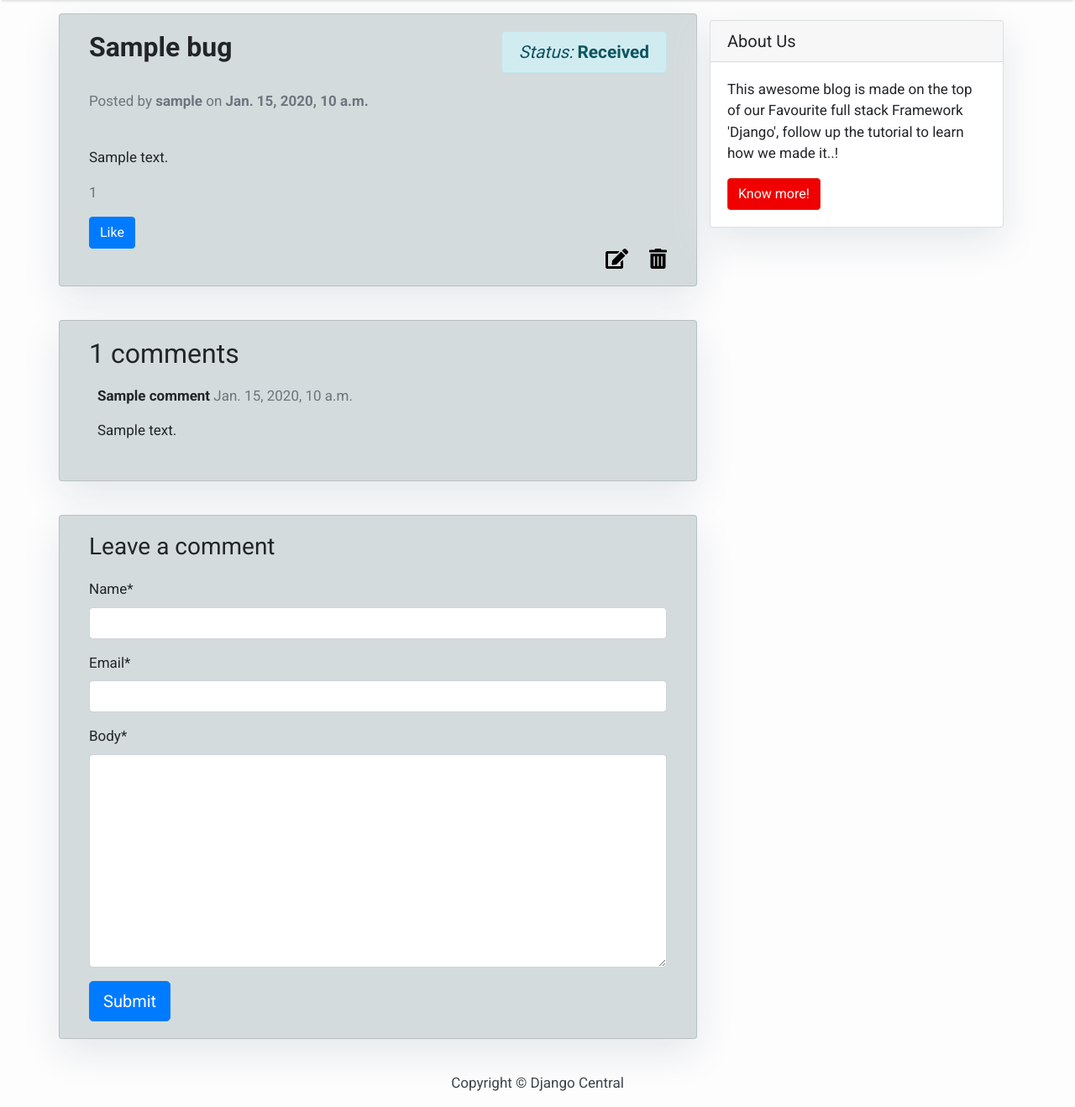
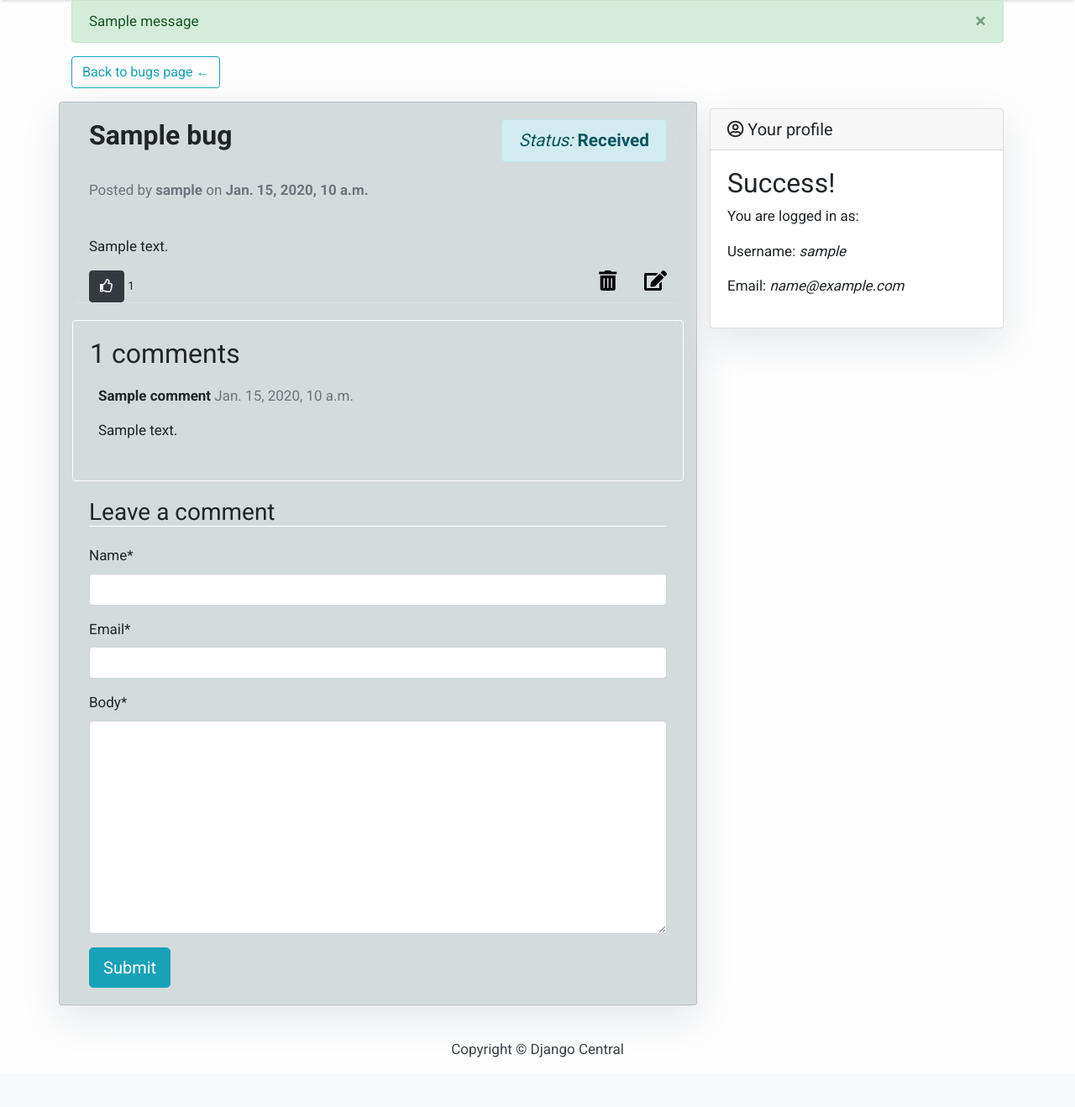
Before and after one commit to marius1989D/milestone-project-final, a Django app: page /bugs/1/ in a window 1280 px wide. Shown: the part 58-1376 px from the top of the page at 84% size. After the commit the page ends 1317 px from the top, so only its background shows below. Run offline with Django 3.2, Linux system fonts and the light colour scheme; a user stored in the database is signed in; tables that the repository leaves empty hold one stand-in row (values such as "Sample post"); one stand-in notice (Sample message) is shown; some libraries are stand-ins or nearby versions.

Commit message:
fixed bug with feedback messages showing up only in admin pannel

```diff
--- a/accounts/views.py
+++ b/accounts/views.py
@@ -18,7 +18,7 @@ def index(request):
 def logout(request):
     """A view that logs the user out and redirects back to the index page"""
     auth.logout(request)
-    messages.success(request, 'You have successfully logged out')
+    messages.success(request, 'You have successfully logged out!')
     return render(request, 'accounts/logout.html')
 
 
@@ -34,10 +34,10 @@ def login(request):
 
             if user:
                 auth.login(user=user, request=request)
-                messages.success(request, "You are loggd in!")
+                messages.success(request, 'You are loggd in!', extra_tags='alert')
                 return redirect('index')
             else:
-                user_form.add_error(None, "Your username or password is incorrect")
+                user_form.add_error(None, 'Your username or password is incorrect!')
     else:
         user_form = UserLoginForm
     return render(request, 'accounts/login.html', {'user_form': user_form})
--- a/bugs/views.py
+++ b/bugs/views.py
@@ -57,6 +57,7 @@ def bug_likes(request, pk):
 	bug = get_object_or_404(Bug, pk=pk)
 	bug.likes += 1
 	bug.save()
+
 	return redirect('bugs:bug_detail', pk=bug.pk)
 
 
@@ -70,7 +71,7 @@ def bug_add(request):
 			bug = bug_form.save(commit=False)
 			bug.author = request.user
 			bug.save()
-			messages.success(request, 'Successfully created!')
+			messages.success(request, f'Successfully created!')
 			return redirect('bugs:bug_detail', pk=bug.pk)
 	else:
 		bug_form = BugPostForm()
--- a/templates/accounts/index.html
+++ b/templates/accounts/index.html
@@ -3,6 +3,8 @@
 
 {% block masthead %} {% include 'masthead.html' %} {% endblock masthead %}
 
+{% block feedback_messages %} {% include 'feedbackmessages.html' %} {% endblock feedback_messages %}
+
 <h3>Welcome to my AuthenticateMe web application.</h3>
 <p>I'm learning how to build functionality that will allow users to register, login and logout of web applications.</p>
 {% endblock %}
--- a/templates/accounts/logout.html
+++ b/templates/accounts/logout.html
@@ -1,6 +1,8 @@
 {% extends "base.html" %}
 {% block content %}
-    <h2>You have been logged out</h2>
+
+{% block feedback_messages %} {% include 'feedbackmessages.html' %} {% endblock feedback_messages %}
+
     <div class="border-top pt-3">
         <small class="text-muted">
             <a href="{% url 'login' %}">Log In Again</a>
--- a/templates/accounts/register.html
+++ b/templates/accounts/register.html
@@ -1,6 +1,8 @@
 {% extends "base.html" %}
 {% load crispy_forms_tags %}
 {% block content %}
+
+{% block feedback_messages %} {% include 'feedbackmessages.html' %} {% endblock feedback_messages %}
 <div class="container">
     <div class="content-section">
         <form method="POST">
--- a/templates/bugs/bug_detail.html
+++ b/templates/bugs/bug_detail.html
@@ -1,11 +1,20 @@
 {% extends 'base.html' %}
+
 {% block content %}
+
 {% load crispy_forms_tags %}
 
+{% block feedback_messages %} {% include 'feedbackmessages.html' %} {% endblock feedback_messages %}
+
 <div class="container">
+
   <div class="row">
+    <div class="col-md-12">
+      <span><a href="{% url 'bugs:bugs_list' %}" class="btn btn-outline-info">Back to bugs page &larr;</a></span>
+    </div>
+
     <div class="col-md-8 card mb-4  mt-3 left top card-color">
-      <div class="card-body">
+      <div class="card-body ">
         <h2><b>{{ bug.title }}</b>
         {% if bug.status == 'Received' %}
           <span class="alert alert-info"><i>Status: </i><b>{{ bug.status }}</b></span>
@@ -18,21 +27,29 @@
         <br>
         <p class=" text-muted">Posted by <b>{{ bug.author }}</b> on <b>{{ bug.created_on }}</b></p>
         <br>
-        <p class="card-text ">{{ bug.content | safe }}</p>
+        <p class="card-text">{{ bug.content | safe }}</p>
         <!-- LIKE -->
-        <p class=" text-muted">{{ bug.likes }}</p>
 
 
-        <form method="post" action="{% url 'bugs:bug_likes' bug.id %}">
-          {% csrf_token %}
-          <button type="submit" name="bug_id" value="{{ bug.id }}" class="btn btn-primary">Like</button>
-        </form>
+        <div class="row border-bottom">
+          <div class="col-md-10">
+            <form class="icon-cust" method="post" action="{% url 'bugs:bug_likes' bug.id %}">
+              {% csrf_token %}
+
+              <button type="submit" name="bug_id" value="{{ bug.id }}" class="btn btn-dark"><i class="far fa-thumbs-up"></i></button>
+              <small>{{ bug.likes }}</small>
+            </form>
+          </div>
 
 
 
-
-        <i class="fas fa-trash-alt icon-cust" data-toggle="modal" data-target="#deleteBugModal{{bug.id}}"></i>
-        <a href="{% url 'bugs:bug_edit' bug.id %}"><i class="fas fa-edit icon-cust"></i></a>
+          <div class="col-md-1">
+            <span><i class="fas fa-trash-alt icon-cust" data-toggle="modal" data-target="#deleteBugModal{{bug.id}}"></i></span>
+          </div>
+          <div class="col-md-1">
+            <span><a href="{% url 'bugs:bug_edit' bug.id %}"><i class="fas fa-edit icon-cust"></i></a></span>
+          </div>
+        </div>
       </div>
 
 
@@ -67,12 +84,8 @@
         </div>
       </div>
     <!--end bug delete modal-->
-    </div>
-    {% block sidebar %}
-      {% include 'sidebar.html' %}
-    {% endblock sidebar %}
-    <div class="col-md-8 card mb-4 mt-3 card-color">
-      <div class="card-body">
+
+      <div class="card-body border border-dark rounded border-white">
 
         <!-- comments -->
         {% with comments.count as total_comments %}
@@ -94,24 +107,26 @@
 
         {% endfor %}
       </div>
-    </div>
-    <div class="col-md-8 card mb-4 mt-3 card-color">
+
+
       <div class="card-body">
         {% if new_comment %}
         <div class="alert alert-success" role="alert">
           Your comment is awaiting moderation
         </div>
         {% else %}
-        <h3>Leave a comment</h3>
+        <h3 class="border-bottom border-white">Leave a comment</h3>
         <form method="post" style="margin-top: 1.3em;">
           {{ comment_form | crispy }}
           {% csrf_token %}
-          <button type="submit" class="btn btn-primary  btn-lg">Submit</button>
+          <button type="submit" class="btn btn-info btn-lg">Submit</button>
         </form>
         {% endif %}
       </div>
-    </div>
+
+
   </div>
+  {% block sidebar %} {% include 'sidebar.html' %} {% endblock sidebar %}
 </div>
 
 {% endblock content %}
--- a/templates/bugs/bugs.html
+++ b/templates/bugs/bugs.html
@@ -2,6 +2,8 @@
 {% block content %}
 
 {% block masthead %} {% include 'masthead.html' %} {% endblock masthead %}
+
+{% block feedback_messages %} {% include 'feedbackmessages.html' %} {% endblock feedback_messages %}
 <div class="container">
     <a href="{% url 'bugs:bug_add' %}" class="btn btn-outline-info">Report a Bug &rarr;</a>
 </div>
--- /dev/null
+++ b/templates/feedbackmessages.html
@@ -0,0 +1,13 @@
+{% block feedback_messages %}
+
+<div class="container">
+{% for message in messages %}
+  <div class="alert {{ message.tags }} alert-dismissible" role="alert">
+    <button type="button" class="close" data-dismiss="alert" aria-label="Close">
+      <span aria-hidden="true">&times;</span>
+    </button>
+    {{ message }}
+  </div>
+{% endfor %}
+</div>
+{% endblock %}
--- a/templates/sidebar.html
+++ b/templates/sidebar.html
@@ -3,11 +3,16 @@
 <!-- Sidebar Widgets Column -->
 <div class="col-md-4 float-right ">
 <div class="card my-4">
-        <h5 class="card-header">About Us</h5>
+        <h5 class="card-header"><i class="far fa-user-circle"></i>   Your profile</h5>
     <div class="card-body">
-        <p class="card-text"> This awesome blog is made on the top of our Favourite full stack Framework 'Django', follow up the tutorial to learn how we made it..!</p>
-        <a href="https://djangocentral.com/building-a-blog-application-with-django"
-           class="btn btn-danger">Know more!</a>
+
+
+    	<h2>Success!</h2>
+    	<p>You are logged in as: </p>
+    	<p>Username: <i>{{ user.username }}</i></p>
+    	<p>Email: <i>{{ user.email }}</i></p>
+
+
     </div>
 </div>
 </div>
```
Also changed, not shown: bug_issue_tracker/settings.py (+9 -0 lines), templates/accounts/login.html (+3 -7 lines).
